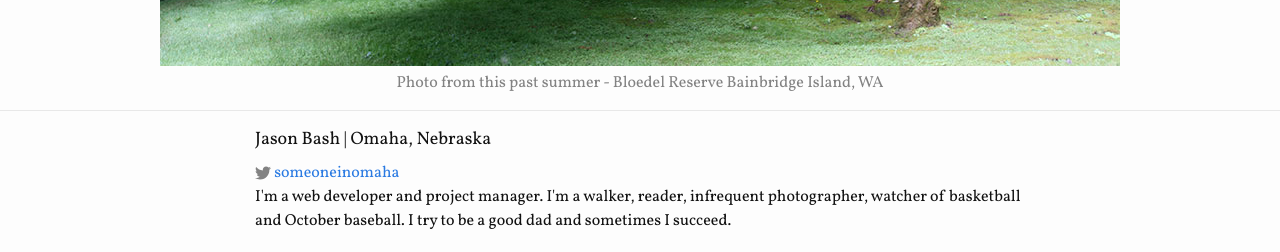
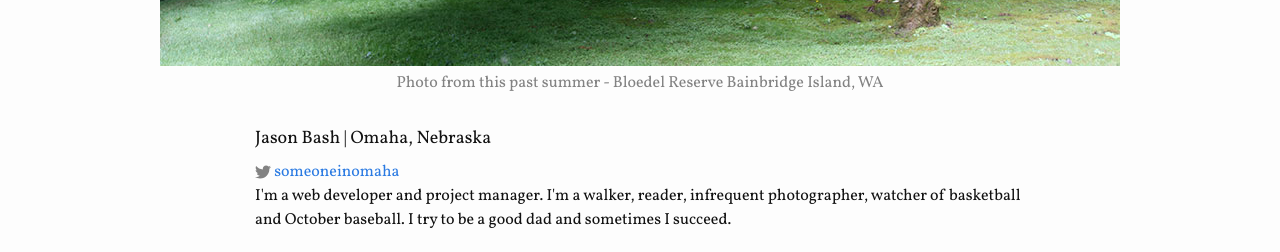
Before and after one commit to someoneinomaha/someoneinomaha.github.io, a Jekyll site: the page built from index.html, in a window 1280 px wide. Shown: the part 689-941 px from the top of the page. Built offline with Jekyll 4.4.1, drawn with Linux system fonts in a browser that asks for light colours.

Commit message:
Modifying layout for footer

```diff
--- a/_sass/_layout.scss
+++ b/_sass/_layout.scss
@@ -92,8 +92,10 @@
  * Site footer
  */
 .site-footer {
-    border-top: 1px solid $grey-color-light;
     padding: $spacing-unit 0;
+    width:80%;
+    max-width:960px;
+    margin:auto;
 }
 
 .footer-heading {
```
